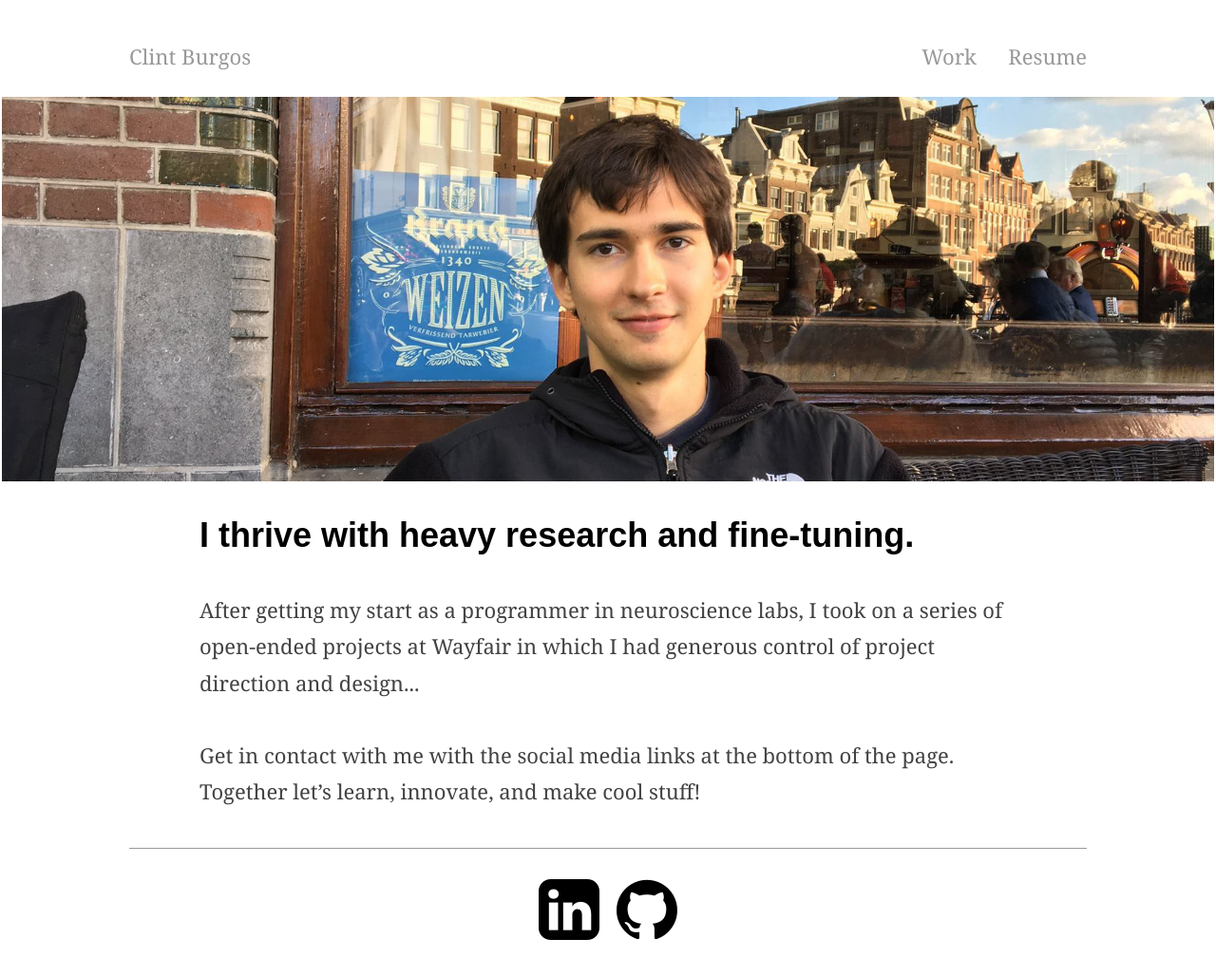
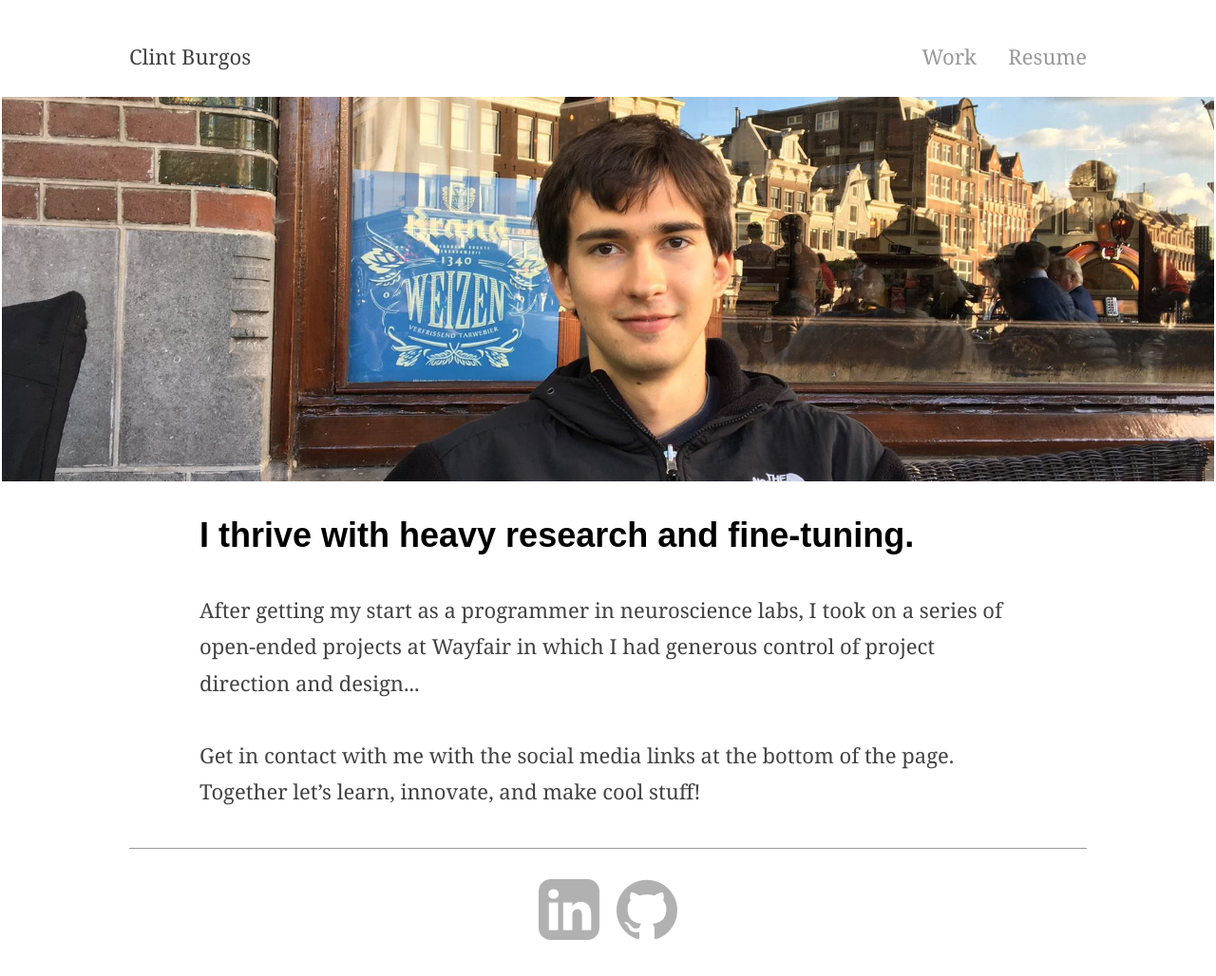
Before and after one commit to clintburgos/ClintBurgosDotCom, a Vue app: page / in a window 1280 px wide. Shown: the top 1028 px of the page at 95% size. Built offline with nearby package versions, Linux system fonts and the light colour scheme.

Commit message:
color tweaks

```diff
--- a/src/App.vue
+++ b/src/App.vue
@@ -2,7 +2,7 @@
   <div id="app">
     <div id="header">
       <div id="nav-container">
-        <a href="/"><div id="name">Clint Burgos</div></a>
+        <div id="name"><a href="/">Clint Burgos</a></div>
         <div id="nav">
           <a href='work'>Work</a>
           &emsp;
@@ -44,11 +44,11 @@ a:visited {
 }
 
 a:hover {
-  color: #000000;
+  color: #424242;
 }
 
 a:active {
-  color: #000000;
+  color: #424242;
 }
 
 h1 {
@@ -93,6 +93,14 @@ h1 {
   display: inline-block;
 }
 
+#name a {
+  color: #424242;
+}
+
+#name a:visited {
+  color: #424242;
+}
+
 #nav {
   text-align: right;
   flex: 1;
@@ -119,8 +127,12 @@ h1 {
   height: 24px;
 }
 
+.footer-icon {
+  opacity: 0.3;
+}
+
 .footer-icon:hover {
-  opacity: 0.6;
+  opacity: 0.75;
 }
 
 </style>
```
